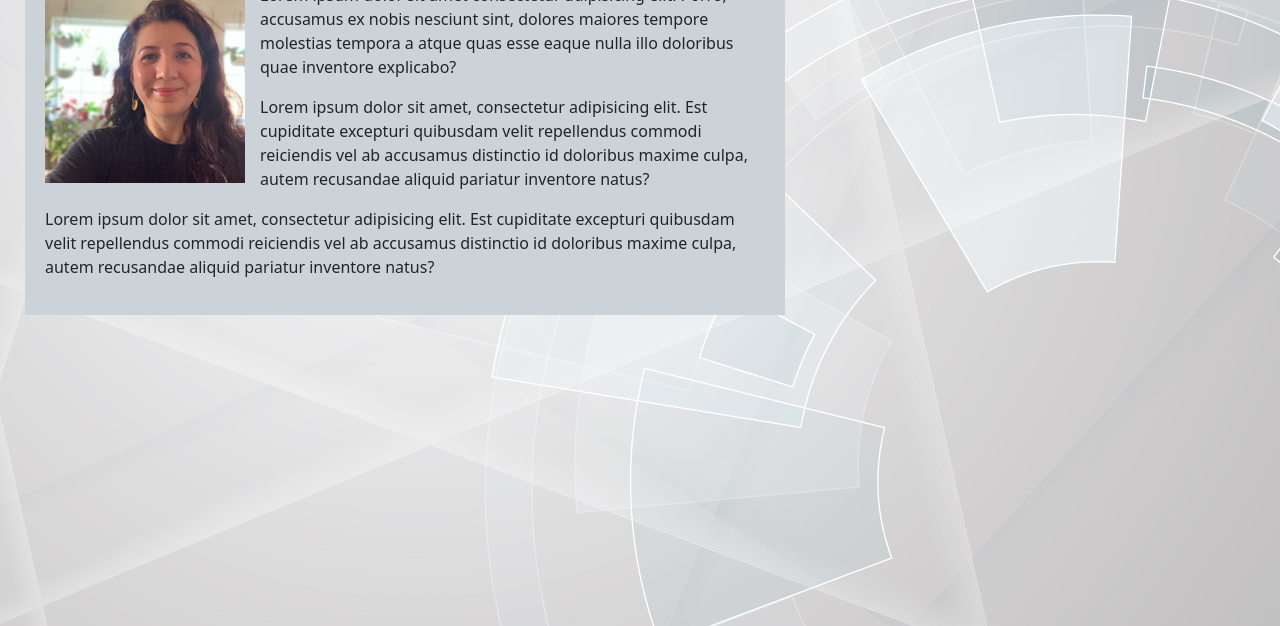
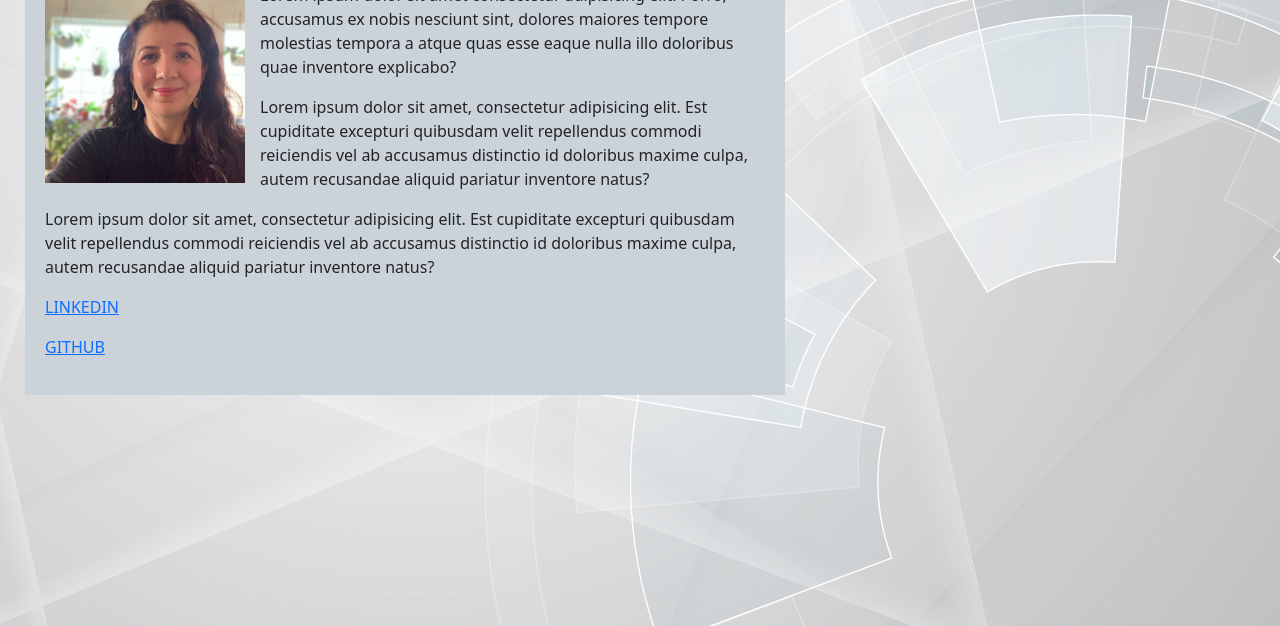
Before and after one commit to banuakman/BanuAkman-Portfolio, a plain HTML site: page index.html in a window 1280 px wide. Shown: the part 174-800 px from the top of the page. Drawn offline with nearby package versions, Linux system fonts and the light colour scheme.

Commit message:
add linkedin & github links

```diff
--- a/index.html
+++ b/index.html
@@ -54,6 +54,8 @@
          <p>Lorem ipsum dolor sit amet consectetur adipisicing elit. Porro, accusamus ex nobis nesciunt sint, dolores maiores tempore molestias tempora a atque quas esse eaque nulla illo doloribus quae inventore explicabo?</p>
          <p>Lorem ipsum dolor sit amet, consectetur adipisicing elit. Est cupiditate excepturi quibusdam velit repellendus commodi reiciendis vel ab accusamus distinctio id doloribus maxime culpa, autem recusandae aliquid pariatur inventore natus?</p>
          <p>Lorem ipsum dolor sit amet, consectetur adipisicing elit. Est cupiditate excepturi quibusdam velit repellendus commodi reiciendis vel ab accusamus distinctio id doloribus maxime culpa, autem recusandae aliquid pariatur inventore natus?</p>
+         <p><a href="https://www.linkedin.com/in/banuakman/">LINKEDIN</a></p>
+         <p><a href="https://github.com/banuakman">GITHUB</a></p>
         </div>
     </div>
 </section>
```
